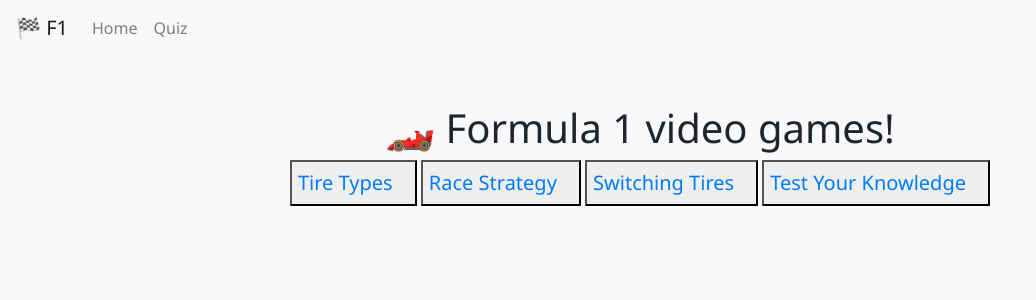
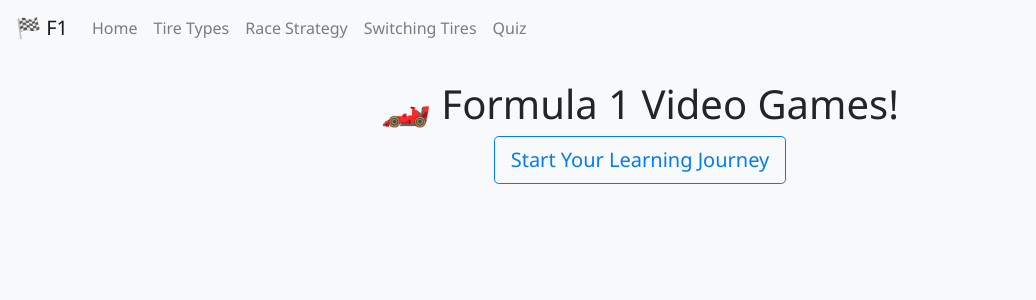
Before and after one commit to n13PAG/CS4170-Project, a Flask app: page / in a window 1280 px wide. Shown: the top 300 px of the page, without its empty margins (0-1036 px from the left). Run offline with Flask 3, Linux system fonts and the light colour scheme; some libraries are stand-ins or nearby versions.

Commit message:
Added dropdown for navbar when window width is small. Added remaining links to navbar. Update home page.

```diff
--- /dev/null
+++ b/static/home.css
@@ -0,0 +1,18 @@
+/* CSS for home page */
+.home-container {
+    width: 100%;
+    height: 100%;
+    display: flex;
+    flex-direction: column;
+    justify-content: center;
+    align-items: center;
+    align-content: center;
+}
+
+.title-container {
+    display: flex;
+    flex-direction: column;
+    justify-content: center;
+    align-items: center;
+    align-content: center;
+}
--- a/templates/home.html
+++ b/templates/home.html
@@ -2,13 +2,16 @@
 {% block title %}Home{% endblock %}
 
 {% block content %}
-<div class="text-center mt-5">
-    <h1>🏎️ Formula 1 video games!</h1>
+<link rel="stylesheet" href="{{ url_for('static', filename='home.css') }}">
+
+<div class="home-container">
     <div>
-        <button id="tire-types-btn"><a class="navbar-brand" href="{{ url_for('tire_types') }}">Tire Types</a></button>
-        <button id="tire-types-btn"><a class="navbar-brand" href="{{ url_for('race_strategy') }}">Race Strategy</a></button>
-        <button id="tire-types-btn"><a class="navbar-brand" href="{{ url_for('switching_tires') }}">Switching Tires</a></button>
-        <button id="tire-types-btn"><a class="navbar-brand" href="{{ url_for('quiz_start') }}">Test Your Knowledge</a></button>
+        <div class="title-container">
+            <h1>🏎️ Formula 1 Video Games!</h1>
+            <div>
+                <a class="btn btn-outline-primary btn-lg" role="button" href="{{ url_for('tire_types') }}">Start Your Learning Journey</a>
+            </div>
+        </div>
     </div>
 </div>
 {% endblock %}
--- a/templates/layout.html
+++ b/templates/layout.html
@@ -9,11 +9,16 @@
 
   <script src="http://code.jquery.com/jquery-3.3.1.min.js"></script>
   <script src="https://code.jquery.com/ui/1.12.0/jquery-ui.min.js"></script>
+
+  <!-- Link to Popper.js and jQuery to use bootstrap components -->
+  <script src="https://cdn.jsdelivr.net/npm/popper.js@1.12.9/dist/umd/popper.min.js" integrity="sha384-ApNbgh9B+Y1QKtv3Rn7W3mgPxhU9K/ScQsAP7hUibX39j7fakFPskvXusvfa0b4Q" crossorigin="anonymous"></script>
+  <script src="https://cdn.jsdelivr.net/npm/bootstrap@4.0.0/dist/js/bootstrap.min.js" integrity="sha384-JZR6Spejh4U02d8jOt6vLEHfe/JQGiRRSQQxSfFWpi1MquVdAyjUar5+76PVCmYl" crossorigin="anonymous"></script>
+
   <link rel="stylesheet" href="http://code.jquery.com/ui/1.12.1/themes/base/jquery-ui.css">
   <link rel="stylesheet" href="https://stackpath.bootstrapcdn.com/bootstrap/4.2.1/css/bootstrap.min.css">
 
-  <link rel="stylesheet" href="https://cdn.jsdelivr.net/npm/bootstrap@4.0.0/dist/css/bootstrap.min.css"
-    integrity="sha384-Gn5384xqQ1aoWXA+058RXPxPg6fy4IWvTNh0E263XmFcJlSAwiGgFAW/dAiS6JXm" crossorigin="anonymous">
+  <!-- <link rel="stylesheet" href="https://cdn.jsdelivr.net/npm/bootstrap@4.0.0/dist/css/bootstrap.min.css"
+    integrity="sha384-Gn5384xqQ1aoWXA+058RXPxPg6fy4IWvTNh0E263XmFcJlSAwiGgFAW/dAiS6JXm" crossorigin="anonymous"> -->
   <link rel="stylesheet" href="{{ url_for('static', filename='main.css') }}">
 </head>
 
@@ -22,10 +27,22 @@
   <!-- Navigation Bar -->
   <nav class="navbar navbar-expand-lg navbar-light bg-light mb-4">
     <a class="navbar-brand" href="{{ url_for('home') }}">🏁 F1</a>
-    <div class="collapse navbar-collapse">
+    <button class="navbar-toggler" type="button" data-toggle="collapse" data-target="#navbarSupportedContent" aria-controls="navbarSupportedContent" aria-expanded="false" aria-label="Toggle navigation">
+      <span class="navbar-toggler-icon"></span>
+    </button>
+    <div class="collapse navbar-collapse" id="navbarSupportedContent">
       <ul class="navbar-nav mr-auto">
         <li class="nav-item">
           <a class="nav-link" href="{{ url_for('home') }}">Home</a>
+        </li>
+        <li class="nav-item">
+          <a class="nav-link" href="{{ url_for('tire_types') }}">Tire Types</a>
+        </li>
+        <li class="nav-item">
+          <a class="nav-link" href="{{ url_for('race_strategy') }}">Race Strategy</a>
+        </li>
+        <li>
+          <a class="nav-link" href="{{ url_for('switching_tires') }}">Switching Tires</a>
         </li>
         <li class="nav-item">
           <a class="nav-link" href="{{ url_for('quiz_start') }}">Quiz</a>
```
